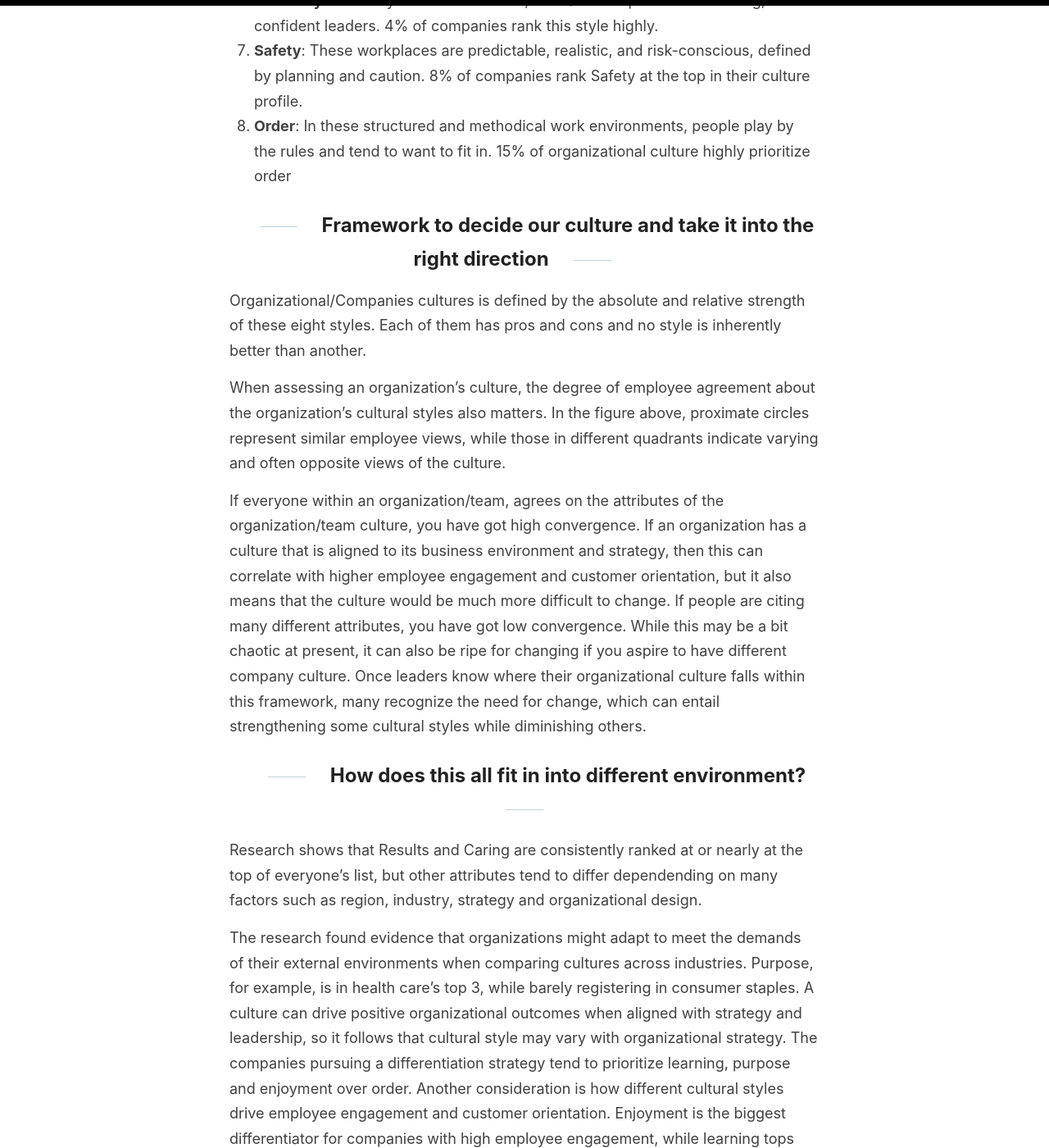
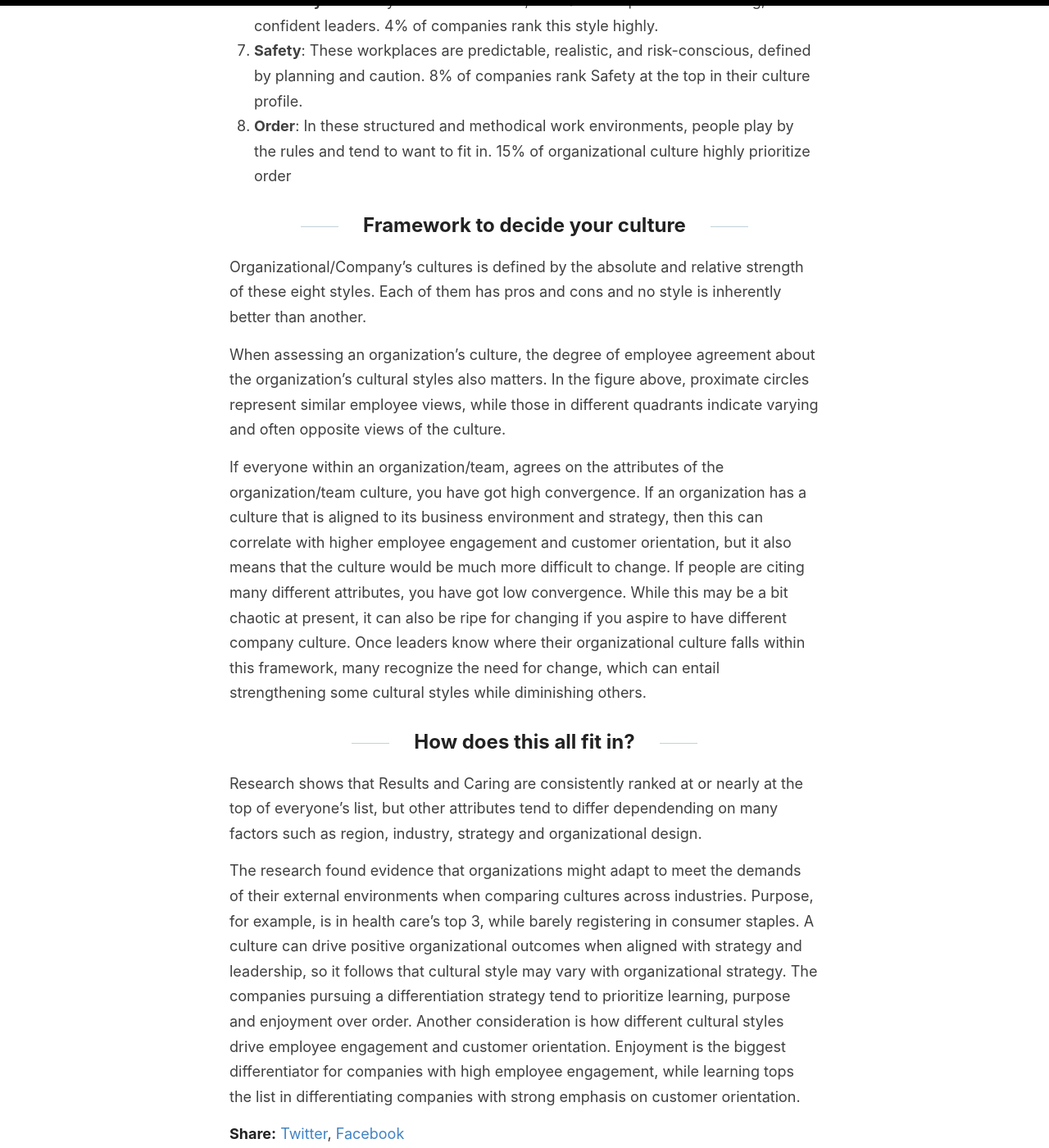
Before and after one commit to raun/raun.github.io, a Jekyll site: the page built from _posts/2021-03-10-how-to-think-about-company-culture.md, in a window 1280 px wide and 1400 px high, scrolled down 2055 px. Shown: the whole window at 82% size. Built offline with Jekyll 4.4.1, drawn with Linux system fonts in a browser that asks for light colours; some of the changed text lies outside the part shown.

Commit message:
Fixed dates for the post

```diff
--- a/_posts/2020-03-18-how-to-think-about-company-culture.md
+++ b/_posts/2021-03-10-how-to-think-about-company-culture.md
@@ -25,14 +25,14 @@ Eight different cultural styles can be mapped into the framework oriented around
 7. **Safety**: These workplaces are predictable, realistic, and risk-conscious, defined by planning and caution. 8% of companies rank Safety at the top in their culture profile.
 8. **Order**: In these structured and methodical work environments, people play by the rules and tend to want to fit in. 15% of organizational culture highly prioritize order
 
-## Framework to decide our culture and take it into the right direction
-Organizational/Companies cultures is defined by the absolute and relative strength of these eight styles. Each of them has pros and cons and no style is inherently better than another.
+## Framework to decide your culture
+Organizational/Company's cultures is defined by the absolute and relative strength of these eight styles. Each of them has pros and cons and no style is inherently better than another.
 
 When assessing an organization’s culture, the degree of employee agreement about the organization’s cultural styles also matters. In the figure above, proximate circles represent similar employee views, while those in different quadrants indicate varying and often opposite views of the culture.
 
 If everyone within an organization/team, agrees on the attributes of the organization/team culture, you have got high convergence. If an organization has a culture that is aligned to its business environment and strategy, then this can correlate with higher employee engagement and customer orientation, but it also means that the culture would be much more difficult to change. If people are citing many different attributes, you have got low convergence. While this may be a bit chaotic at present, it can also be ripe for changing if you aspire to have different company culture. Once leaders know where their organizational culture falls within this framework, many recognize the need for change, which can entail strengthening some cultural styles while diminishing others.
 
-## How does this all fit in into different environment?
+## How does this all fit in?
 
 Research shows that Results and Caring are consistently ranked at or nearly at the top of everyone’s list, but other attributes tend to differ dependending on many factors such as region, industry, strategy and organizational design.
 
```
Also changed, not shown: _posts/2021-02-25-Understanding-concurrency.md (renamed from _posts/2020-03-25-Understanding-concurrency.md), _posts/2021-03-05-Metric-to-track-by-web-service.md (renamed from _posts/2020-03-18-Metric-to-track-by-web-service.md).
